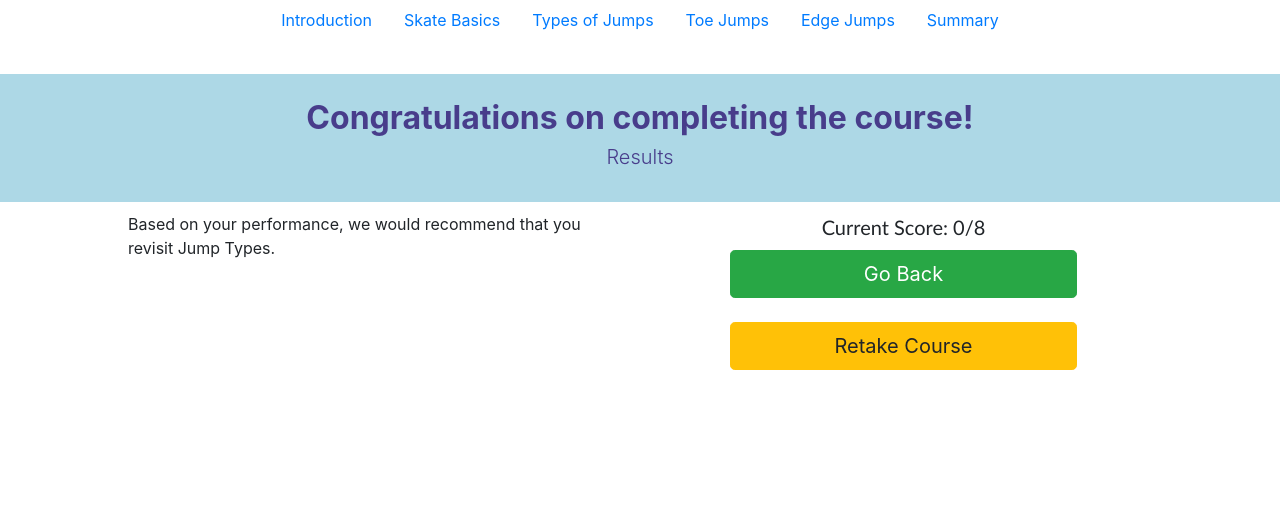
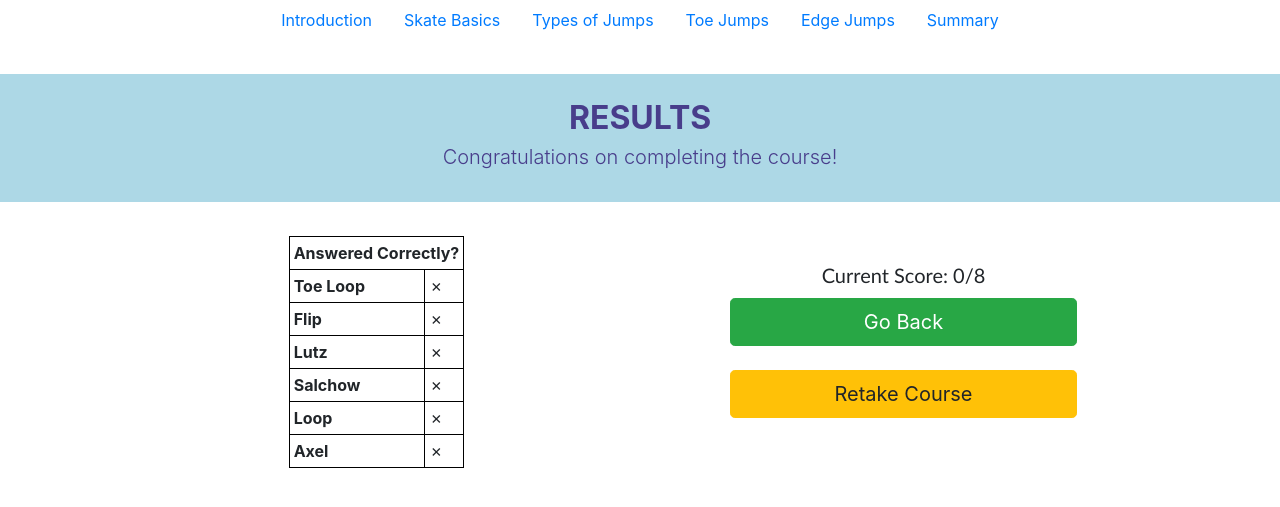
Before and after one commit to JamesLWang/COMS-4170-Final-Project-Group-P3_4, a Flask app: page /final in a window 1280 px wide. Shown: the top 507 px of the page. Run offline with Flask 2, Linux system fonts and the light colour scheme; some libraries are stand-ins or nearby versions.

Commit message:
Add results table

```diff
--- a/server.py
+++ b/server.py
@@ -179,6 +179,29 @@ def compute_score():
 	print("Score: " + str(score))
 	return score
 
+def results_table():
+	global quiz_jump_types_db
+	global quiz_toe_jumps_db
+	global quiz_edge_jumps_db
+
+	results = {}
+
+	# Toe Jumps
+	for i in range(1, len(quiz_toe_jumps_db)):
+		if quiz_toe_jumps_db[i]["correct"] == 1:
+			results[quiz_toe_jumps_db[i]["correct_answer"]] = "✓"
+		else:
+			results[quiz_toe_jumps_db[i]["correct_answer"]] = "✗"
+	# Edge Jumps
+	for i in range(1, len(quiz_edge_jumps_db)):
+		if quiz_edge_jumps_db[i]["correct"] == 1:
+			results[quiz_edge_jumps_db[i]["correct_answer"]] = "✓"
+		else:
+			results[quiz_edge_jumps_db[i]["correct_answer"]] = "✗"
+
+	return results
+
+# Temporarily deprecated
 def identify_areas_of_difficulty():
 	global quiz_jump_types_db
 	global quiz_toe_jumps_db
@@ -230,10 +253,12 @@ def final():
 
 	score = compute_score()
 	area = identify_areas_of_difficulty()
+	results = results_table()
 
 	data = {}
 	data['score'] = score
 	data['area of difficulty'] = area
+	data['results'] = results
 	data['src'] = final_db
 	data['title'] = "Course Ended"
 	data['prev'] = "quiz_edge_jumps"
--- a/static/main.css
+++ b/static/main.css
@@ -324,3 +324,10 @@ iframe {
     text-decoration: none !important;
     color: #FFFFFF;
   }
+
+  table, th, td {
+    border:1px solid black;
+    padding:4px;
+    margin-left: auto;
+    margin-right: auto;
+  }
--- a/templates/final.html
+++ b/templates/final.html
@@ -14,17 +14,47 @@
     <div class="" alt="Machine learning background photo">
 <div class="row">
     <div class="col-md-12 col-sm-12 head">
-        <h2 class="text-bolder">Congratulations on completing the course!</h1>
-        <h3 class="lead">Results</h3>
+        <h2 class="text-bolder">RESULTS</h1>
+        <h3 class="lead">Congratulations on completing the course!</h3>
     </div>
 </div>
 
 
 <div class="row wrap">
     <div class="col-md-6 col-sm-6">
-        Based on your performance, we would recommend that you revisit {{data['area of difficulty']}}
+        <br>
+        <table>
+            <tr>
+                <th colspan="2">Answered Correctly?</th>
+             </tr>
+            <tr>
+                <th>Toe Loop</th>
+                <td>{{data['results']['Toe Loop']}}</td>
+            </tr>
+            <tr>
+                <th>Flip</th>
+                <td>{{data['results']['Flip']}}</td>
+            </tr>
+            <tr>
+                <th>Lutz</th>
+                <td>{{data['results']['Lutz']}}</td>
+            </tr>
+            <tr>
+                <th>Salchow</th>
+                <td>{{data['results']['Salchow']}}</td>
+            </tr>
+            <tr>
+                <th>Loop</th>
+                <td>{{data['results']['Loop']}}</td>
+            </tr>
+            <tr>
+                <th>Axel</th>
+                <td>{{data['results']['Axel']}}</td>
+            </tr>
+        </table>
     </div>
     <div class="col-md-6 col-sm-6">
+        <br><br>
         <div class="text-centering">
         Current Score: <label class="score" name="score">{{data.score}}</label>/8
         </div>
```
